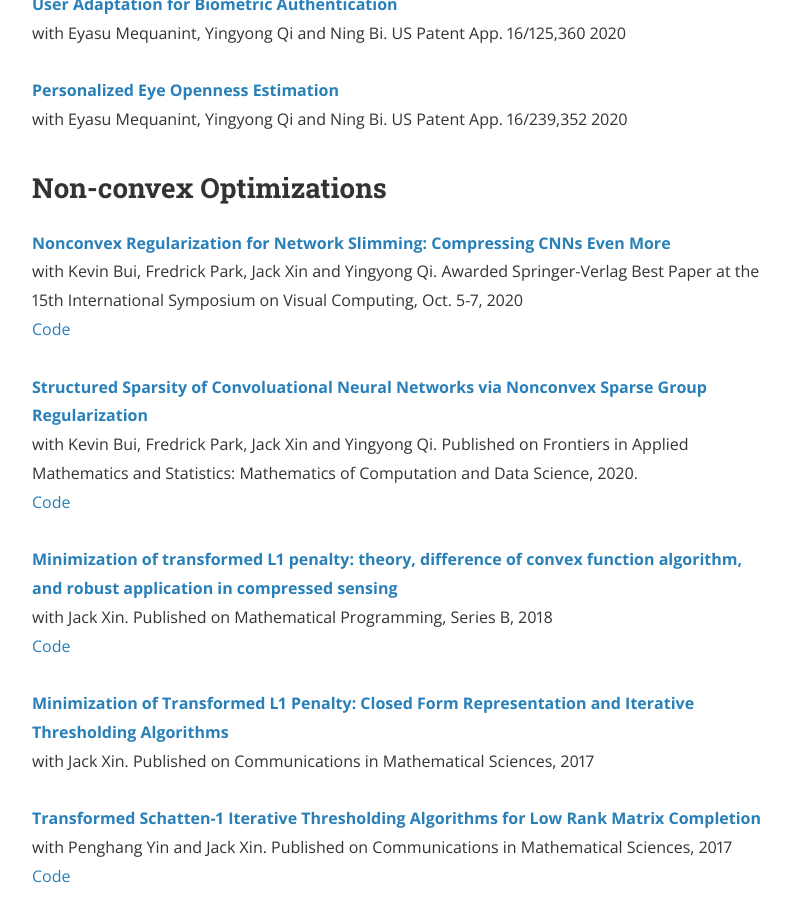
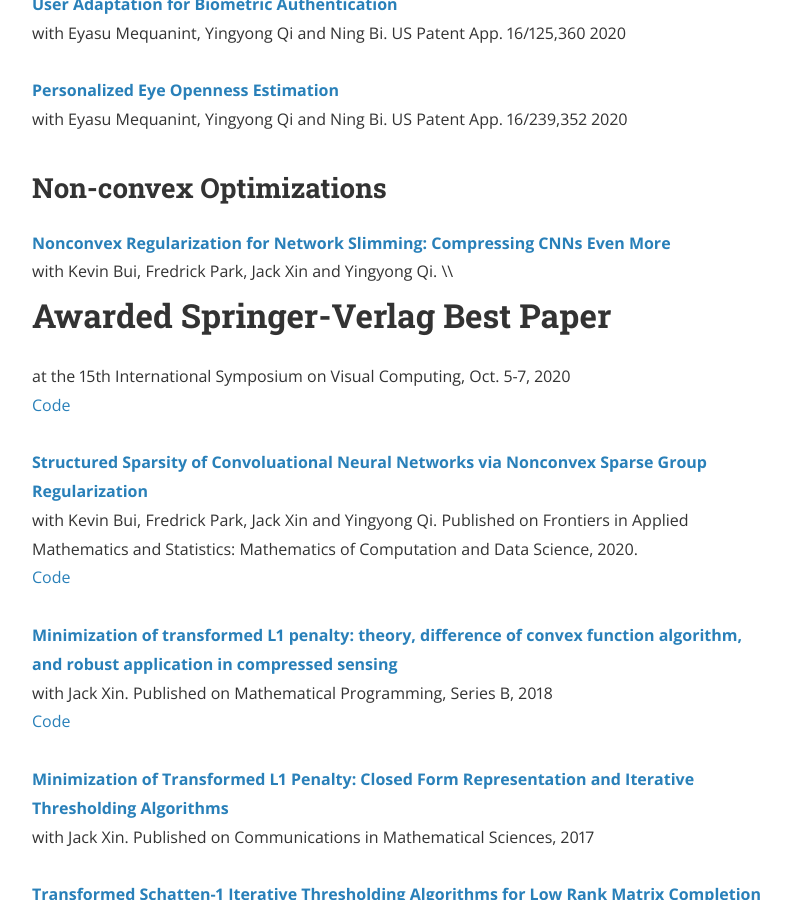
Before and after one commit to zsivine/zsivine.github.io, a Jekyll site: the page built from research.html, in a window 1280 px wide and 900 px high, scrolled down 2233 px. Shown: the whole window, without its empty margins (240-1031 px from the left). Built offline with Jekyll 4.4.1, drawn with Linux system fonts in a browser that asks for light colours; nearby versions of some CDN libraries; comment, search, counter and statistics services are not loaded; a style sheet for code colours, icons or effects is not loaded.

```diff
--- a/research.html
+++ b/research.html
@@ -129,8 +129,8 @@ permalink: /research/
 <h2>Non-convex Optimizations</h2>
 <strong><a href="https://www.math.uci.edu/~jxin/SlimMore2020.pdf">
     Nonconvex Regularization for Network Slimming: Compressing CNNs Even More</a></strong>
-<br>with Kevin Bui, Fredrick Park, Jack Xin and Yingyong Qi.
-    Awarded Springer-Verlag Best Paper
+<br>with Kevin Bui, Fredrick Park, Jack Xin and Yingyong Qi. \\
+    <h1>Awarded Springer-Verlag Best Paper </h1>
     at the 15th International Symposium on Visual Computing, Oct. 5-7, 2020<br>
 <a href="https://github.com/kbui1993/NonconvexNetworkSlimming">Code</a><br>
 
```
